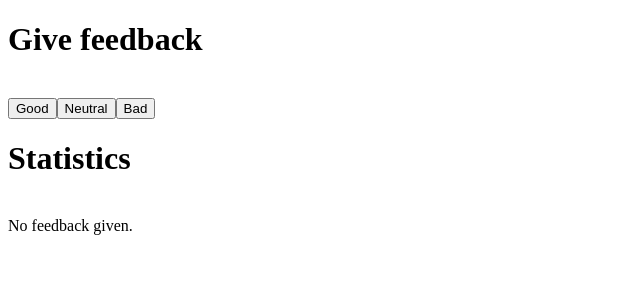
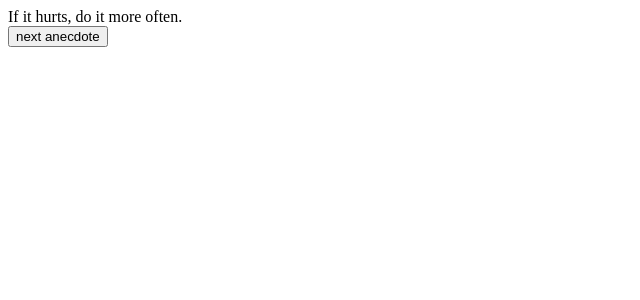
Before and after one commit to 4RM4C4/FullstackOpen, a React (Vite) app in the folder part1/: page / in a window 1280 px wide. Shown: the top 300 px of the page, without its empty margins (0-640 px from the left). Built offline with nearby package versions, Linux system fonts and the light colour scheme.

Commit message:
Commit Part1 exercise 1.12
Part1 exercise 1.12

```diff
--- a/part1/src/App.jsx
+++ b/part1/src/App.jsx
@@ -1,59 +1,25 @@
 import { useState } from 'react'
-const Title = ({ text }) => <h1>{text}</h1>
 
-const Statistics = ({ good, neutral, bad }) => {
-
-  const total = (good + neutral + bad)
-  const average = ((good + (bad * -1)) / (good + neutral + bad))
-  const positives = ((good * 100) / (good + neutral + bad)) + '%'
-
-  if (total == 0) {
-    return (
-      <>
-        <Title text='Statistics' /><br />
-        <div>No feedback given.</div>
-      </>
-    )
-  }
-  return (
-    <>
-      <Title text='Statistics' /><br />
-      <table>
-        <tbody>
-          <StatisticLine item={good} text='Good:' />
-          <StatisticLine item={neutral} text='Neutral:' />
-          <StatisticLine item={bad} text='Bad:' />
-          <StatisticLine item={total} text='All:' />
-          <StatisticLine item={average} text='Average:' />
-          <StatisticLine item={positives} text='Positive:' />
-        </tbody>
-      </table>
-    </>
-  )
-}
-
-const Button = ({ handleClick, text }) => <button onClick={handleClick}>{text}</button>
-
-const StatisticLine = ({ item, text }) => (<tr>
-  <td>{text}</td>
-  <td>{item}</td>
-</tr>)
-
+const Button = ({handleClick, text }) => <button onClick={handleClick}>{text}</button>
 
 const App = () => {
-  const [good, setGood] = useState(0)
-  const [neutral, setNeutral] = useState(0)
-  const [bad, setBad] = useState(0)
+  const anecdotes = [
+    'If it hurts, do it more often.',
+    'Adding manpower to a late software project makes it later!',
+    'The first 90 percent of the code accounts for the first 10 percent of the development time...The remaining 10 percent of the code accounts for the other 90 percent of the development time.',
+    'Any fool can write code that a computer can understand. Good programmers write code that humans can understand.',
+    'Premature optimization is the root of all evil.',
+    'Debugging is twice as hard as writing the code in the first place. Therefore, if you write the code as cleverly as possible, you are, by definition, not smart enough to debug it.',
+    'Programming without an extremely heavy use of console.log is same as if a doctor would refuse to use x-rays or blood tests when diagnosing patients.',
+    'The only way to go fast, is to go well.'
+  ]
 
+  const [selected, setSelected] = useState(0)
   return (
     <div>
-      <Title text='Give feedback' />
-      <br />
-      <Button handleClick={() => setGood(good + 1)} text='Good' />
-      <Button handleClick={() => setNeutral(neutral + 1)} text='Neutral' />
-      <Button handleClick={() => setBad(bad + 1)} text='Bad' />
-      <br />
-      <Statistics good={good} neutral={neutral} bad={bad} />
+      {anecdotes[selected]}
+      <br/>
+      <Button handleClick={() => setSelected(Math.floor(Math.random()*anecdotes.length))} text='next anecdote'/>
     </div>
   )
 }
```
